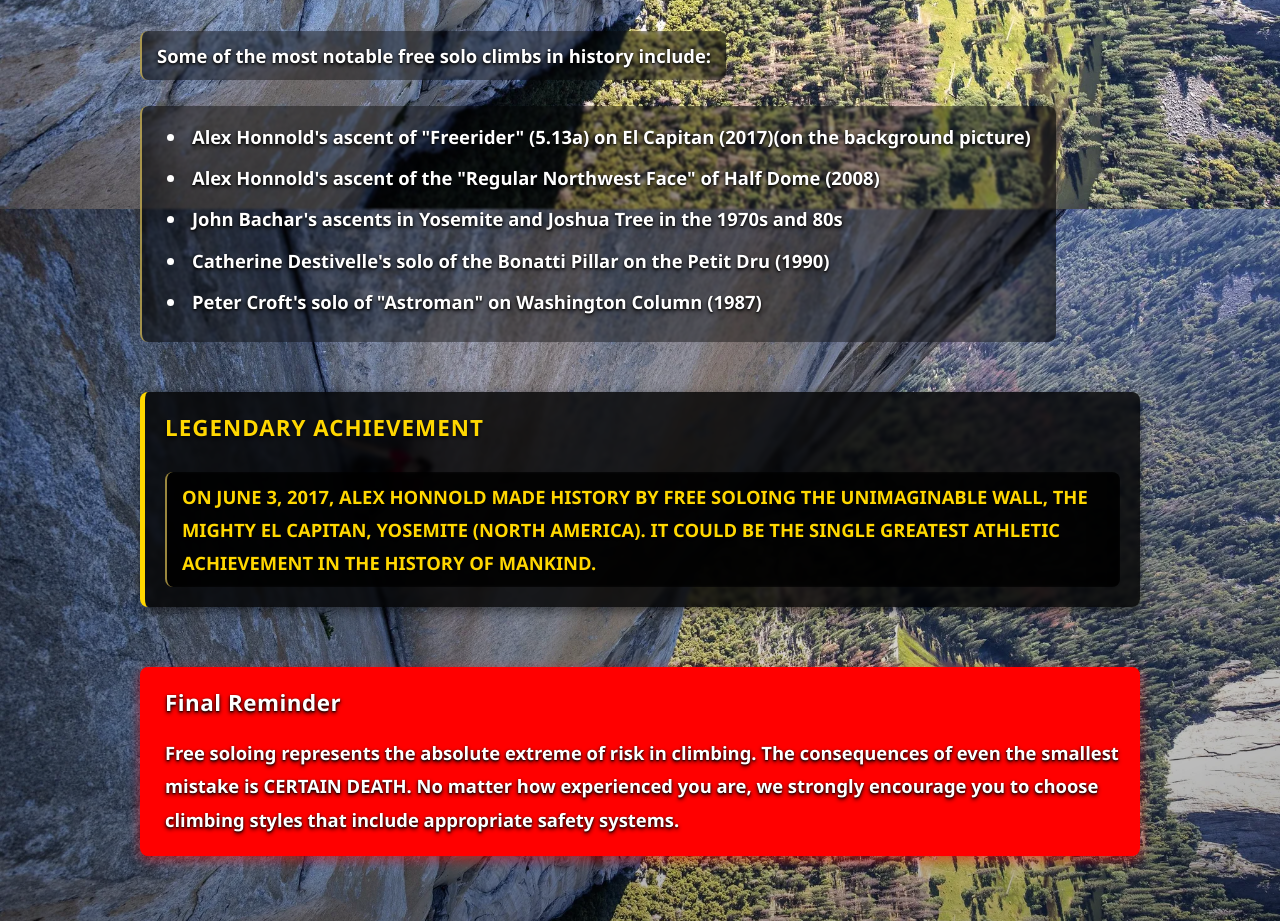
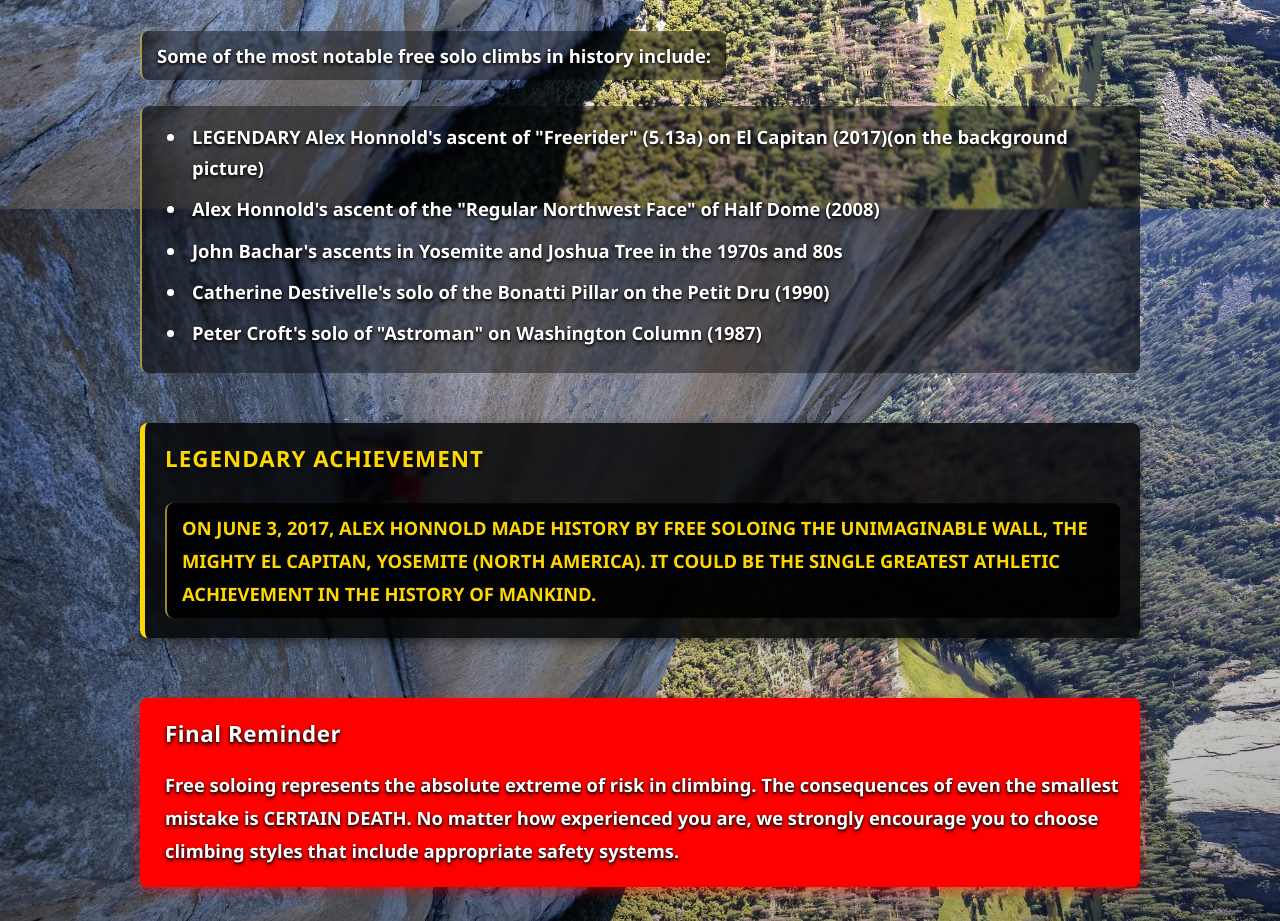
Before and after one commit to Vjeko274/Vjeko274.github.io, a plain HTML site: page WEBSHOP/free-solo.html in a window 1280 px wide. Shown: the part 2351-3272 px from the top of the page. Drawn offline with Linux system fonts and the light colour scheme.

Commit message:
UPDATE WEBSHOP

```diff
--- a/WEBSHOP/free-solo.html
+++ b/WEBSHOP/free-solo.html
@@ -81,7 +81,7 @@
                 Some of the most notable free solo climbs in history include:
             </p>
             <ul>
-                <li>Alex Honnold's ascent of "Freerider" (5.13a) on El Capitan (2017)(on the background picture)</li>
+                <li>LEGENDARY Alex Honnold's ascent of "Freerider" (5.13a) on El Capitan (2017)(on the background picture)</li>
                 <li>Alex Honnold's ascent of the "Regular Northwest Face" of Half Dome (2008)</li>
                 <li>John Bachar's ascents in Yosemite and Joshua Tree in the 1970s and 80s</li>
                 <li>Catherine Destivelle's solo of the Bonatti Pillar on the Petit Dru (1990)</li>
```
